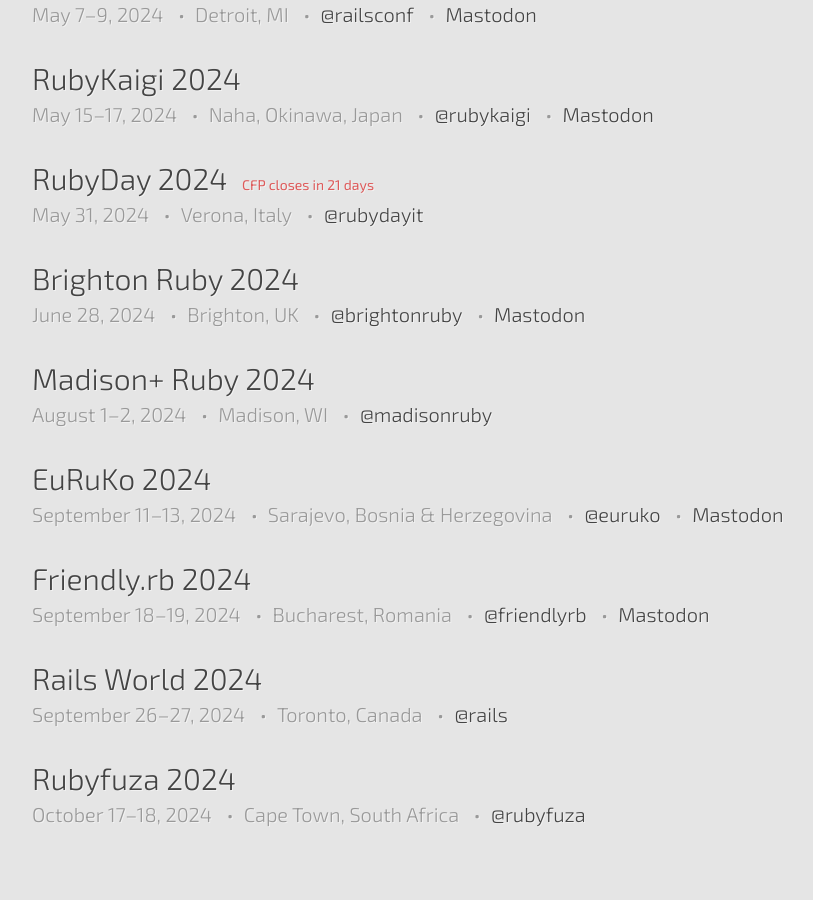
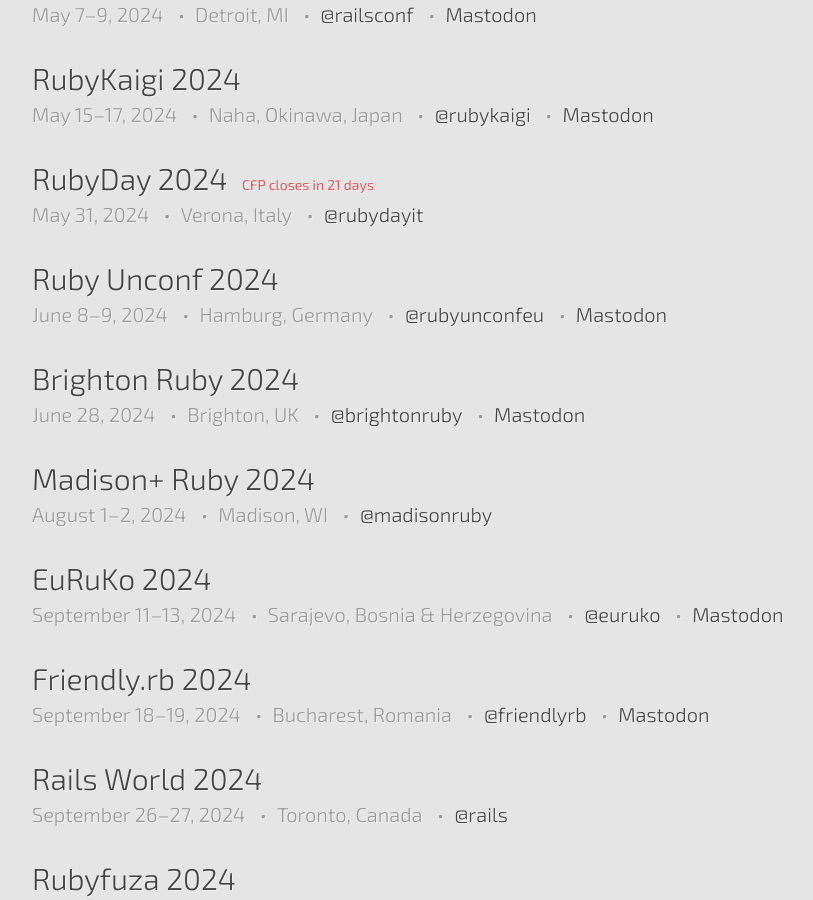
Before and after one commit to ruby-conferences/ruby-conferences.github.io, a Jekyll site: the page built from index.html, in a window 1280 px wide and 900 px high, scrolled down 1302 px. Shown: the whole window, without its empty margins (208-1021 px from the left). Built offline with Jekyll 4.4.1, drawn with Linux system fonts in a browser that asks for light colours.

Commit message:
Add Ruby Unconf Hamburg 2024 (#558)

```diff
--- a/_data/conferences.yml
+++ b/_data/conferences.yml
@@ -2498,6 +2498,14 @@
   url: https://2024.rubyday.it
   twitter: rubydayit
 
+- name: Ruby Unconf 2024
+  location: Hamburg, Germany
+  start_date: 2024-06-08
+  end_date: 2024-06-09
+  url: https://rubyunconf.eu
+  twitter: rubyunconfeu
+  mastodon: https://ruby.social/@rubyunconf
+
 - name: Brighton Ruby 2024
   location: Brighton, UK
   start_date: 2024-06-28
```
